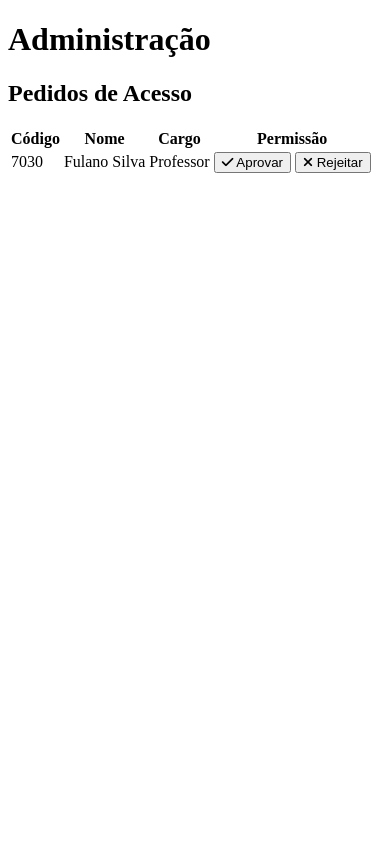
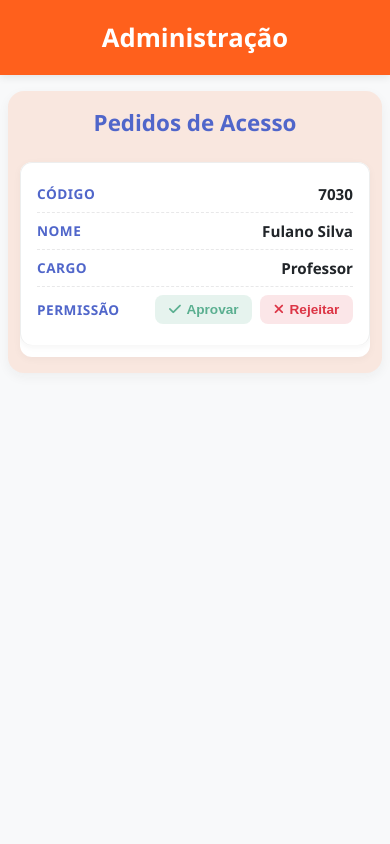
Before and after one commit to nicole-rcosta/tcc_snec, a Python web app: template templates/adm_access.html in a window 390 px wide. Run offline with Jinja, Linux system fonts and the light colour scheme; the template is opened without the code that fills it, so the values that code supplies are empty; some libraries are stand-ins or nearby versions.

Commit message:
Style: Finalização do CSS da segunda página de controle de acesso do administrador + Correção do link:css no HTML referente.

```diff
--- /dev/null
+++ b/static/styles/adm_access.css
@@ -0,0 +1,206 @@
+@import url(variables.css);
+
+.visually-hidden {
+  position: absolute;
+  width: 1px;
+  height: 1px;
+  padding: 0;
+  margin: -1px;
+  overflow: hidden;
+  clip: rect(0, 0, 0, 0);
+  white-space: nowrap;
+  border: 0;
+}
+
+body.admin-access {
+  font-family: 'Segoe UI', system-ui, -apple-system, sans-serif;
+  background-color: var(--bg-main);
+  color: var(--text-main);
+  min-height: 100vh;
+  margin: 0;
+  transition: background-color 0.3s, color 0.3s;
+}
+
+.admin-access__header {
+  background-color: var(--color-orange);
+  padding: 1.25rem 1rem;
+  text-align: center;
+  box-shadow: 0 2px 8px rgb(from var(--text-main) r g b / 0.1);
+}
+
+.admin-access__header-title {
+  color: #FFFFFF;
+  font-size: 1.6rem;
+  font-weight: 700;
+  margin: 0;
+}
+
+.admin-access__main {
+  max-width: 800px;
+  margin: 2rem auto;
+  padding: 0 1rem;
+  box-sizing: border-box;
+}
+
+.admin-access__card-container {
+  background-color: rgb(from var(--color-orange) r g b / 0.12);
+  border-radius: 16px;
+  padding: 1.5rem;
+  box-shadow: 0 4px 12px rgb(from var(--text-main) r g b / 0.05);
+  transition: background-color 0.3s;
+}
+
+.admin-access__main-title {
+  color: var(--color-blue);
+  text-align: center;
+  font-size: 1.4rem;
+  font-weight: 700;
+  margin-top: 0;
+  margin-bottom: 1.5rem;
+}
+
+.admin-access__table {
+  width: 100%;
+  border-collapse: collapse;
+  text-align: left;
+  background-color: var(--bg-card);
+  border-radius: 12px;
+  overflow: hidden;
+  box-shadow: 0 2px 8px rgb(from var(--text-main) r g b / 0.04);
+}
+
+.admin-access__table-header th {
+  color: var(--color-blue);
+  font-size: 0.9rem;
+  font-weight: 700;
+  padding: 1rem 0.8rem;
+  border-bottom: 2px solid rgb(from var(--color-blue) r g b / 0.15);
+}
+
+.admin-access__table-body tr {
+  border-bottom: 1px solid rgb(from var(--text-main) r g b / 0.08);
+}
+
+.admin-access__table-body tr:last-child {
+  border-bottom: none;
+}
+
+.admin-access__table-body td {
+  padding: 0.85rem 0.8rem;
+  font-size: 0.95rem;
+  color: var(--text-main);
+  vertical-align: middle;
+}
+
+.admin-access__table-cell--code,
+.admin-access__table-cell--name,
+.admin-access__table-cell--role {
+  color: var(--color-blue);
+  font-weight: 600;
+}
+
+.admin-access__action-buttons {
+  display: flex;
+  gap: 0.5rem;
+  align-items: center;
+}
+
+.admin-access__button {
+  display: inline-flex;
+  align-items: center;
+  gap: 0.35rem;
+  padding: 0.45rem 0.85rem;
+  border: none;
+  border-radius: 8px;
+  font-size: 0.85rem;
+  font-weight: 600;
+  cursor: pointer;
+  transition: background-color 0.2s, transform 0.1s, box-shadow 0.2s;
+}
+
+.admin-access__button--approve {
+  background-color: rgb(from var(--color-green) r g b / 0.15);
+  color: var(--color-green);
+}
+
+.admin-access__button--approve:hover {
+  background-color: var(--color-green);
+  color: #FFFFFF;
+  box-shadow: 0 2px 8px rgb(from var(--color-green) r g b / 0.3);
+}
+
+.admin-access__button--reject {
+  background-color: rgb(220 53 69 / 0.12);
+  color: #dc3545;
+}
+
+.admin-access__button--reject:hover {
+  background-color: #dc3545;
+  color: #FFFFFF;
+  box-shadow: 0 2px 8px rgb(220 53 69 / 0.3);
+}
+
+.admin-access__button:active {
+  transform: scale(0.96);
+}
+
+
+@media (max-width: 600px) {
+  .admin-access__main {
+    margin: 1rem auto;
+    padding: 0 0.5rem;
+  }
+
+  .admin-access__card-container {
+    padding: 1rem 0.75rem;
+  }
+
+  .admin-access__table-header {
+    display: none;
+  }
+
+  .admin-access__table,
+  .admin-access__table-body,
+  .admin-access__table-row,
+  .admin-access__table-body td {
+    display: block;
+    width: 100%;
+    box-sizing: border-box;
+  }
+
+  .admin-access__table-body .admin-access__table-row {
+    background-color: var(--bg-card);
+    border-radius: 12px;
+    padding: 0.8rem 1rem;
+    margin-bottom: 0.75rem;
+    box-shadow: 0 2px 6px rgb(from var(--text-main) r g b / 0.05);
+    border: 1px solid rgb(from var(--text-main) r g b / 0.08);
+  }
+
+  .admin-access__table-body td {
+    display: flex;
+    justify-content: space-between;
+    align-items: center;
+    padding: 0.5rem 0;
+    border-bottom: 1px dashed rgb(from var(--text-main) r g b / 0.1);
+    text-align: right;
+  }
+
+  .admin-access__table-body td:last-child {
+    border-bottom: none;
+  }
+
+  .admin-access__table-body td::before {
+    content: attr(data-label);
+    font-weight: 700;
+    color: var(--color-blue);
+    font-size: 0.85rem;
+    text-transform: uppercase;
+    letter-spacing: 0.5px;
+    margin-right: 1rem;
+  }
+
+  .admin-access__action-buttons {
+    justify-content: flex-end;
+  }
+}
--- a/templates/adm_access.html
+++ b/templates/adm_access.html
@@ -5,7 +5,7 @@
     <meta charset="UTF-8">
     <meta name="viewport" content="width=device-width, initial-scale=1.0">
     <title>Administração: Controle de Acesso</title>
-    <link rel="stylesheet" href="../static/styles/adm_confirm.css">
+    <link rel="stylesheet" href="../static/styles/adm_access.css">
     <script src="https://kit.fontawesome.com/29baadc06e.js" crossorigin="anonymous" defer></script>
 </head>
 
```
